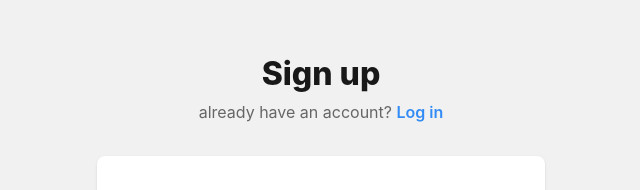
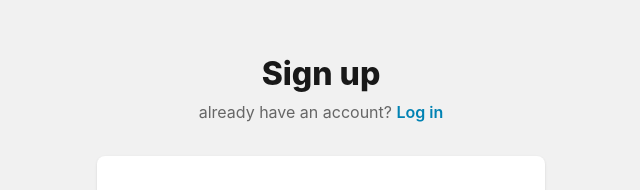
Before and after one commit to data-echo-dev/reports-FE, a Next.js app: page /signup in a window 1280 px wide. Shown: the part 205-395 px from the top of the page, without its empty margins (319-959 px from the left). Built offline with nearby package versions, Linux system fonts and the light colour scheme; no server answers.

Commit message:
chore: sign up & login anchor colors

```diff
--- a/src/pages/login.jsx
+++ b/src/pages/login.jsx
@@ -15,7 +15,9 @@ const LoginPage = () => (
           {"Don't have an account? "}
           <Link passHref href="/signup">
             <Button variant="link" color="secondary.100">
-              <a className="text-blue-500">Sign Up</a>
+              <a className="text-primary-blue4 hover:text-primary-blue3">
+                Sign Up
+              </a>
             </Button>
           </Link>
         </p>
--- a/src/pages/signup.jsx
+++ b/src/pages/signup.jsx
@@ -4,7 +4,7 @@ import { Button } from '@chakra-ui/react'
 
 import SignUpForm from '../components/forms/SignUpForm'
 
-const SignUpPage  = () => (
+const SignUpPage = () => (
   <div className="flex flex-col justify-center w-full min-h-screen bg-primary-white">
     <div className="mt-8 sm:mx-auto sm:w-full sm:max-w-md">
       <div className="mt-24 text-center">
@@ -13,9 +13,11 @@ const SignUpPage  = () => (
         </h2>
         <p className="mt-2 text-center text-gray-600 text-md">
           already have an account?{' '}
-          <Link href="/login">
+          <Link href="/login" passHref>
             <Button variant="link" color="secondary.100">
-              <a className="text-blue-500">Log in</a>
+              <a className="text-primary-blue4 hover:text-primary-blue3">
+                Log in
+              </a>
             </Button>
           </Link>
         </p>
```
